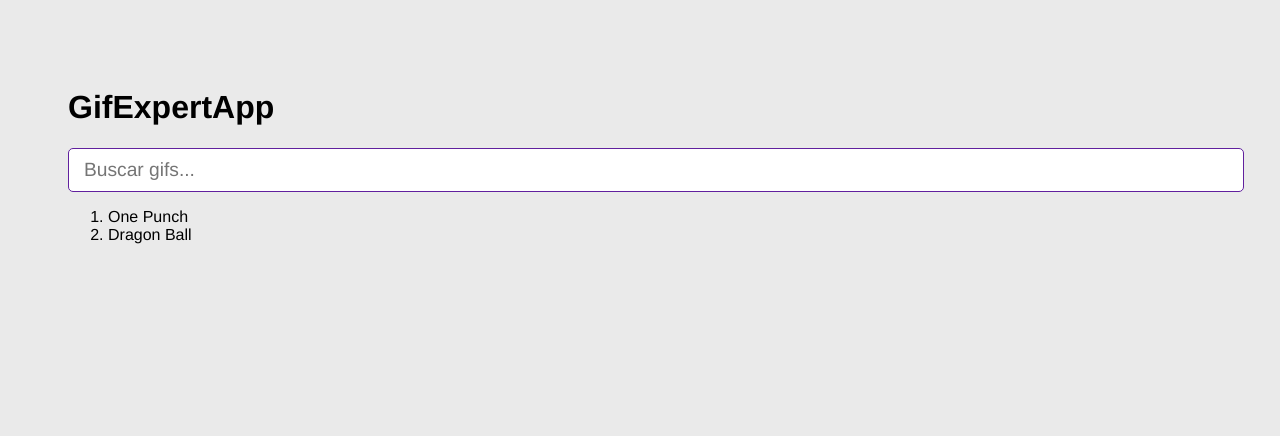
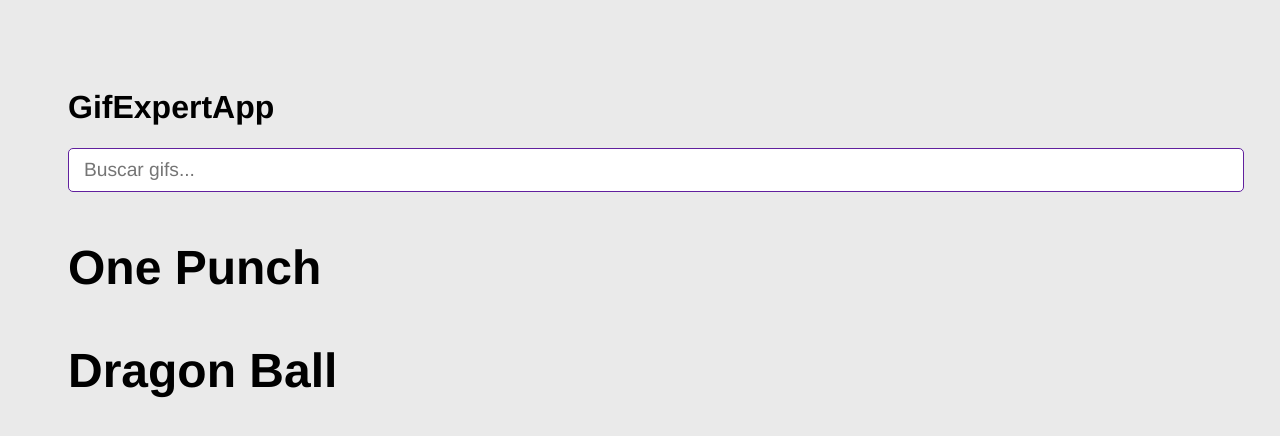
Before and after one commit to AAGuedes/react-gif-app, a React (Vite) app: page / in a window 1280 px wide. Shown: the top 436 px of the page. Built offline with nearby package versions, Linux system fonts and the light colour scheme.

Commit message:
GifGrid - Nuevo componente

```diff
--- a/src/GifExpertApp.jsx
+++ b/src/GifExpertApp.jsx
@@ -1,6 +1,7 @@
-import React, { useState } from 'react';
+import { useState } from 'react';
 
 import { AddCategory } from './components/AddCategory';
+import { GifGrid } from './components/GifGrid';
 
 
 export const GifExpertApp = () => {
@@ -8,26 +9,27 @@
     const [categories, setCategories] = useState(['One Punch', 'Dragon Ball']);
 
     const onAddCategory = (category) => {
-        if (categories.map((cat) => cat.toLowerCase() == category.toLowerCase())) return;
+        const isPresent = categories.find(cat => cat.toLowerCase() === category.toLowerCase());
 
-        setCategories([category, ...categories]);
+        if (!isPresent) setCategories([category, ...categories]);
     }
 
     return (
         <>
-            {/* Title */}
             <h1>GifExpertApp</h1>
 
-            {/* Input */}
             <AddCategory
                 onNewCategory={onAddCategory}
             />
 
-            {/* Gif List */}
-            <ol>
-                {categories.map(category => <li key={category}>{category}</li>)}
-            </ol>
-            {/* Gif Items */}
+            {
+                categories.map(category => (
+                    <GifGrid
+                        category={category}
+                        key={category}
+                    />
+                ))
+            }
         </>
     )
 }
--- /dev/null
+++ b/src/components/GifGrid.jsx
@@ -0,0 +1,10 @@
+
+
+export const GifGrid = ({ category }) => {
+
+    return (
+        <>
+            <h3>{category}</h3>
+        </>
+    )
+}
```
